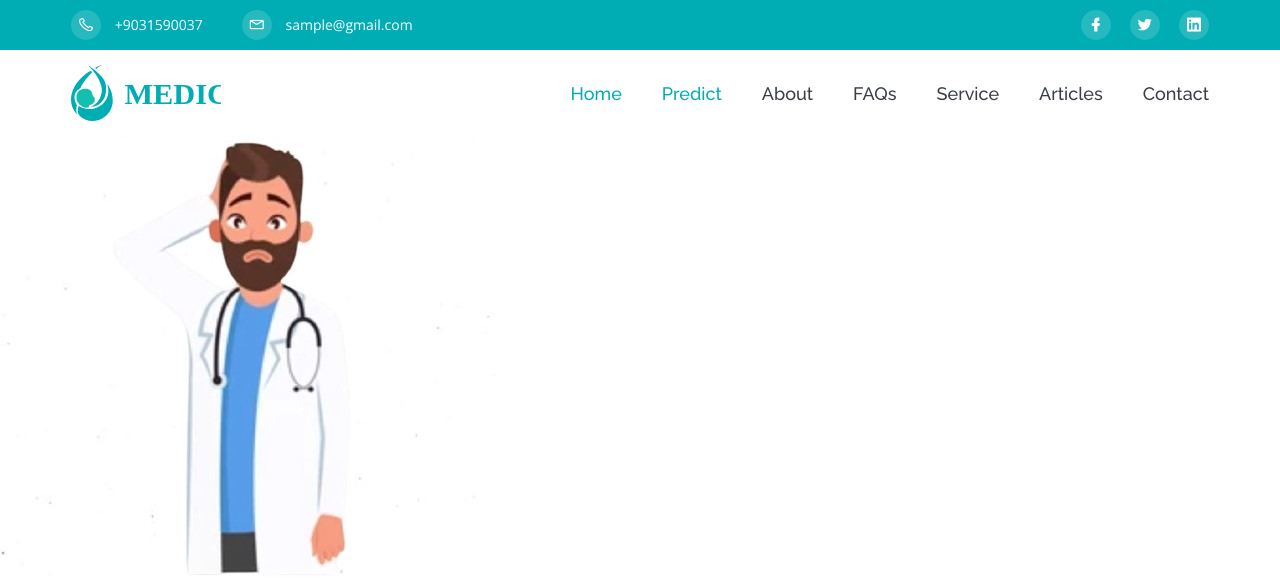
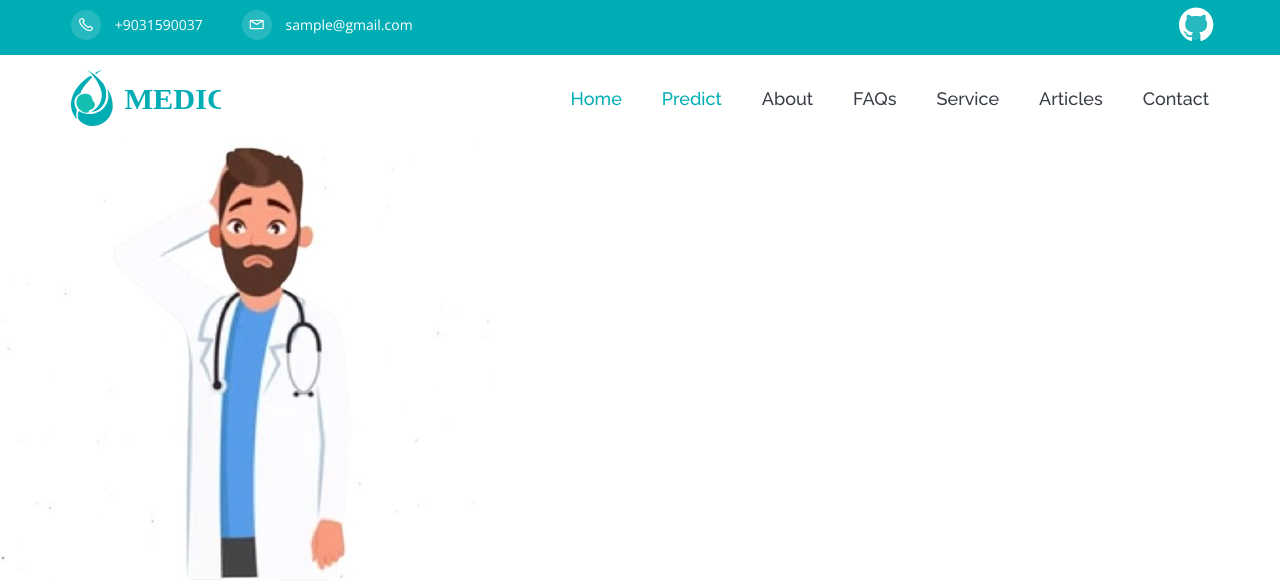
Before and after one commit to avicoomar/HeartX-App, a Flask app: template templates/result_yes.html in a window 1280 px wide. Shown: the top 582 px of the page. Run offline with Flask 2, Linux system fonts and the light colour scheme; the template is opened without the code that fills it, so the values that code supplies are empty; parts of the project's set-up code (start-up, migrations or seed data) failed here and were passed over.

Commit message:
Update result_yes.html

```diff
--- a/templates/result_yes.html
+++ b/templates/result_yes.html
@@ -18,7 +18,7 @@
 	<link rel="stylesheet" href="static/css/tiny-slider.css">
 	<link rel="stylesheet" href="static/css/main.css">
 	<link rel="stylesheet" href="static/css/result.css">
-
+	<link rel="stylesheet" href="https://cdnjs.cloudflare.com/ajax/libs/font-awesome/4.7.0/css/font-awesome.min.css">
 
 
 </head>
@@ -67,9 +67,8 @@
 							<div class="col-md-4">
 								<div class="header-top-right d-none d-md-block">
 									<ul>
-										<li><a href="#"><i class="lni lni-facebook-filled"></i></a></li>
-										<li><a href="#"><i class="lni lni-twitter-filled"></i></a></li>
-										<li><a href="#"><i class="lni lni-linkedin-original"></i></a></li>
+										<li><a href="https://github.com/adnanazam26/HeartX-App"><i class="fa fa-github" style="font-size:40px"></i></a></li>
+
 									</ul>
 								</div>
 							</div>
```
